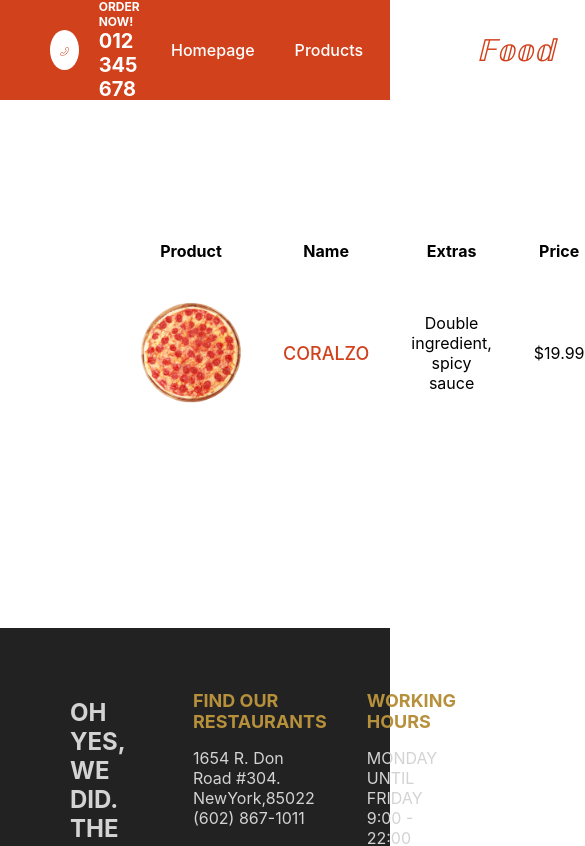
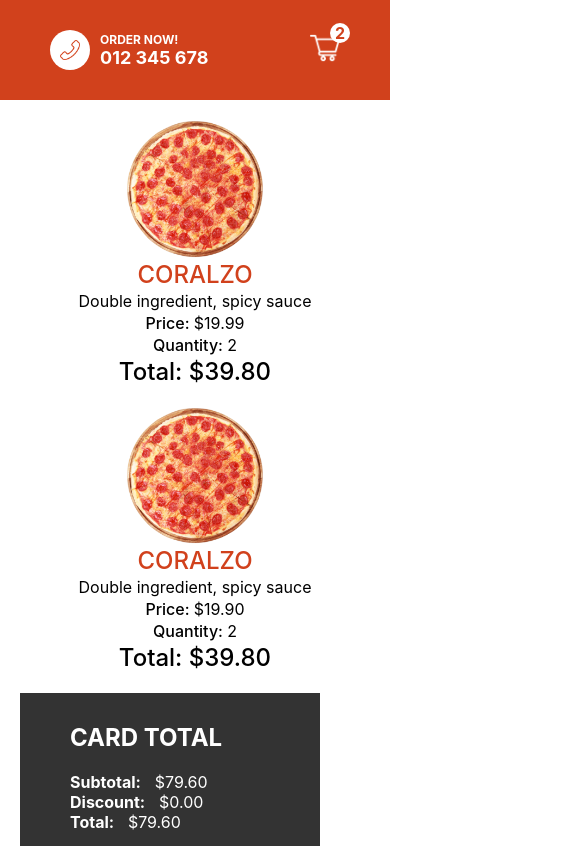
Before and after one commit to hardik6869/Food-Ordering-App, a Next.js app: page /cart in a window 390 px wide. Shown: the top 846 px of the page, 585 px wide, since content can reach past the window. Built offline with nearby package versions, Linux system fonts and the light colour scheme.

Commit message:
Responsive UI

```diff
--- a/pages/cart.jsx
+++ b/pages/cart.jsx
@@ -6,7 +6,7 @@ const Cart = () => {
         <div className={CartStyle.container}>
             <div className={CartStyle.left}>
                 <table className={CartStyle.table}>
-                    <tr className={CartStyle.tr}>
+                    <tr className={CartStyle.trTitle}>
                         <th>Product</th>
                         <th>Name</th>
                         <th>Extras</th>
@@ -14,7 +14,7 @@ const Cart = () => {
                         <th>Quentity</th>
                         <th>Total</th>
                     </tr>
-                    <tr>
+                    <tr className={CartStyle.tr}>
                         <td>
                             <div className={CartStyle.imgContainer}>
                                 <Image
@@ -35,6 +35,35 @@ const Cart = () => {
                         </td>
                         <td>
                             <span className={CartStyle.price}>$19.99</span>
+                        </td>
+                        <td>
+                            <span className={CartStyle.quantity}>2</span>
+                        </td>
+                        <td>
+                            <span className={CartStyle.total}>$39.80</span>
+                        </td>
+                    </tr>
+                    <tr className={CartStyle.tr}>
+                        <td>
+                            <div className={CartStyle.imgContainer}>
+                                <Image
+                                    src="/assets/pizza.png"
+                                    layout="fill"
+                                    objectFit="cover"
+                                    alt=""
+                                />
+                            </div>
+                        </td>
+                        <td>
+                            <span className={CartStyle.name}>CORALZO</span>
+                        </td>
+                        <td>
+                            <span className={CartStyle.extras}>
+                                Double ingredient, spicy sauce
+                            </span>
+                        </td>
+                        <td>
+                            <span className={CartStyle.price}>$19.90</span>
                         </td>
                         <td>
                             <span className={CartStyle.quantity}>2</span>
--- a/pages/order/[id].jsx
+++ b/pages/order/[id].jsx
@@ -12,13 +12,13 @@ const Order = () => {
             <div className={OrderStyle.left}>
                 <div className={OrderStyle.row}>
                     <table className={OrderStyle.table}>
-                        <tr className={OrderStyle.tr}>
+                        <tr className={OrderStyle.trTitle}>
                             <th>Product</th>
                             <th>Customer</th>
                             <th>Address</th>
                             <th>Total</th>
                         </tr>
-                        <tr>
+                        <tr className={OrderStyle.tr}>
                             <td>
                                 <span className={OrderStyle.id}>
                                     34564564675345
--- a/styles/Cart.module.css
+++ b/styles/Cart.module.css
@@ -57,3 +57,47 @@
     font-weight: bold;
     cursor: pointer;
 }
+@media screen and (max-width: 480px) {
+    .container{
+        flex-direction: column;
+        padding: 20px;
+    }
+    .table{
+        display: flex;
+        flex-direction: column;
+        align-items: center;
+        justify-content: center;
+    }
+    .trTitle{
+        display: none;
+    }
+    .tr{
+        display: flex;
+        flex-direction: column;
+        align-items: center;
+        justify-content: center;
+        margin-bottom: 20px;
+    }
+    .imgContainer{
+        width: 35vw;
+        height: 35vw;
+    }
+    .name, .total{
+        font-size: 24px;
+    }
+    .price::before{
+        content: "Price: ";
+        font-weight: 500;
+    }
+    .quantity::before{
+        content: "Quantity: ";
+        font-weight: 500;
+    }
+    .total::before{
+        content: "Total: ";
+        font-weight: 500;
+    }
+    .wrapper{
+        width: 100%;
+    }
+}
--- a/styles/Featured.module.css
+++ b/styles/Featured.module.css
@@ -27,3 +27,10 @@
     height: 100%;
     position: relative;
   }
+
+  @media screen and (max-width: 480px) {
+    .container{
+      height: 30vh;
+      position: relative;
+    }
+   }
--- a/styles/Footer.module.css
+++ b/styles/Footer.module.css
@@ -27,3 +27,21 @@
 .motto{
     color: rgb(211,211,211);
 }
+@media screen and (max-width: 480px) {
+  .container{
+    height: auto;
+    text-align: center;
+}
+ .item:first-child{
+     display: none;
+ }
+ .item{
+     flex-direction: column;
+ }
+ .title{
+     font-size: 20px;
+ }
+ .text{
+     font-size: 18px;
+ }
+}
--- a/styles/Navbar.module.css
+++ b/styles/Navbar.module.css
@@ -28,7 +28,7 @@
     height: 40px;
 }
 .texts{
-    margin-left: 20px;
+    margin-left: 10px;
     color: white;
 }
 .text:first-child{
@@ -36,7 +36,7 @@
     font-weight: bold;
 }
 .text:last-child{
-    font-size: 20px;
+    font-size: 18px;
     font-weight: bold;
 }
 
@@ -81,3 +81,14 @@
     font-weight: bold;
     color: #d1411c;
 }
+ @media screen and (max-width: 480px) {
+  .item:nth-child(2){
+      display: none;
+  }
+  .item:nth-child(1){
+      flex: 3;
+  }
+  .item{
+    flex:1;
+}
+ }
--- a/styles/Order.module.css
+++ b/styles/Order.module.css
@@ -1,5 +1,5 @@
 .container{
-    padding: 100px;
+    padding: 20px;
     display: flex;
 }
 .left{
@@ -72,3 +72,47 @@
     margin-top: 20px;
     cursor: not-allowed;
 }
+
+@media screen and (max-width: 480px) {
+    .container{
+        flex-direction: column;
+    }
+    .trTitle{
+        display: none;
+    }
+    .tr{
+        display: flex;
+        flex-direction: column;
+        align-items: center;
+        justify-content: center;
+        font-size: 20px;
+    }
+    .id::before{
+        content: "Order ID: ";
+        font-weight: 500;
+    }
+    .name::before{
+        content: "Customer: ";
+        font-weight: 500;
+    }
+    .address::before{
+        content: "Address: ";
+        font-weight: 500;
+    }
+    .total::before{
+        content: "Total: ";
+        font-weight: 500;
+    }
+    .row:last-child{
+        width: 100%;
+        flex-direction: column;
+        align-items: center;
+        justify-content: center;
+    }
+    .done, .unDone, .inProgress{
+        margin-bottom: 20px;
+    }
+    .wrapper{
+        width: 100%;
+    }
+}
--- a/styles/Product.module.css
+++ b/styles/Product.module.css
@@ -11,7 +11,7 @@
 }
 .right{
     flex: 1;
-    padding: 200px 20px 20px;
+    padding: 80px 20px 20px;
 }
 .imgContainer{
     width: 80%;
@@ -64,9 +64,9 @@
     font-size: 14px;
     font-weight: 500;
 }
-.checkout{
+.checkbox{
     height: 20px;
-    height: 20px;
+    width: 20px;
 }
 .quantity{
     width: 50px;
@@ -81,3 +81,41 @@
     cursor: pointer;
     font-weight: 500;
 }
+@media screen and (max-width: 480px) {
+    .container{
+        height: auto;
+        text-align: center;
+        flex-direction: column;
+        margin-top: 20px;
+    }
+    .imgContainer{
+        width: 70vw;
+        height: 70vw;
+    }
+    .title{
+        margin: 5px;
+    }
+    .right{
+        flex: 1;
+        padding: 20px;
+    }
+    .sizes{
+        width: 100%;
+        padding: 0 20px;
+    }
+    .ingredients{
+        flex-direction: column;
+    }
+    .option{
+        margin: 10px;
+        font-size: 18px;
+    }
+    .checkbox{
+        height: 25px;
+        width: 25px;
+    }
+    .quantity, .button{
+        height: 50px;
+        padding: 10px 20px;
+    }
+}
--- a/styles/ProductCard.module.css
+++ b/styles/ProductCard.module.css
@@ -22,3 +22,14 @@
     text-align: center;
     color: #777;
 }
+@media screen and (max-width: 480px) {
+    .container{
+        width: 100%;
+    }
+    .title{
+        font-size: 25px;
+    }
+    .price, .desc{
+        font-size: 18px;
+    }
+}
--- a/styles/ProductList.module.css
+++ b/styles/ProductList.module.css
@@ -16,3 +16,14 @@
     justify-content: center;
     flex-wrap: wrap;
 }
+
+@media screen and (max-width: 480px) {
+    .title{
+       text-align: center;
+    }
+    .desc{
+        width: 90%;
+        text-align: center;
+    }
+
+}
```
